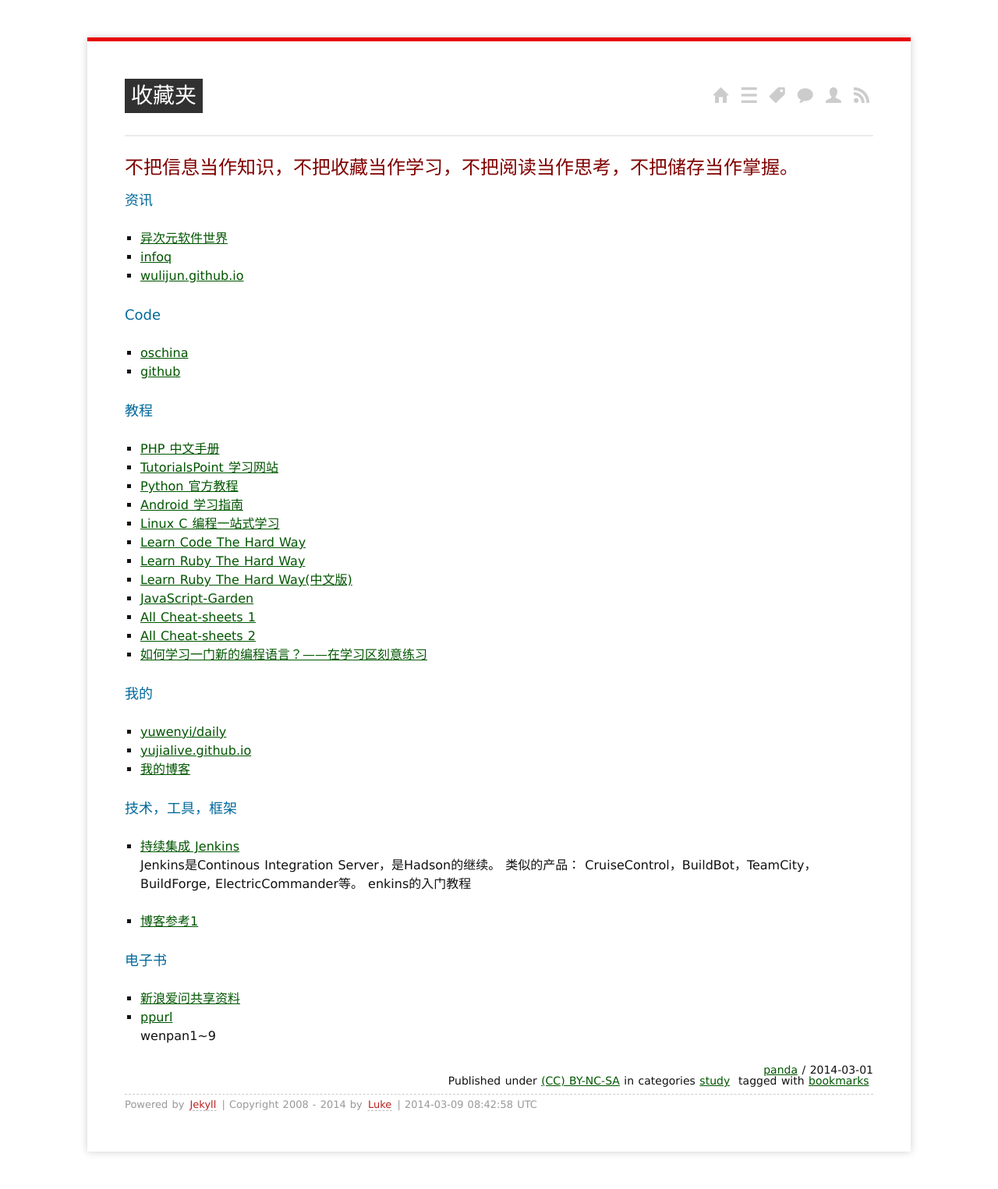
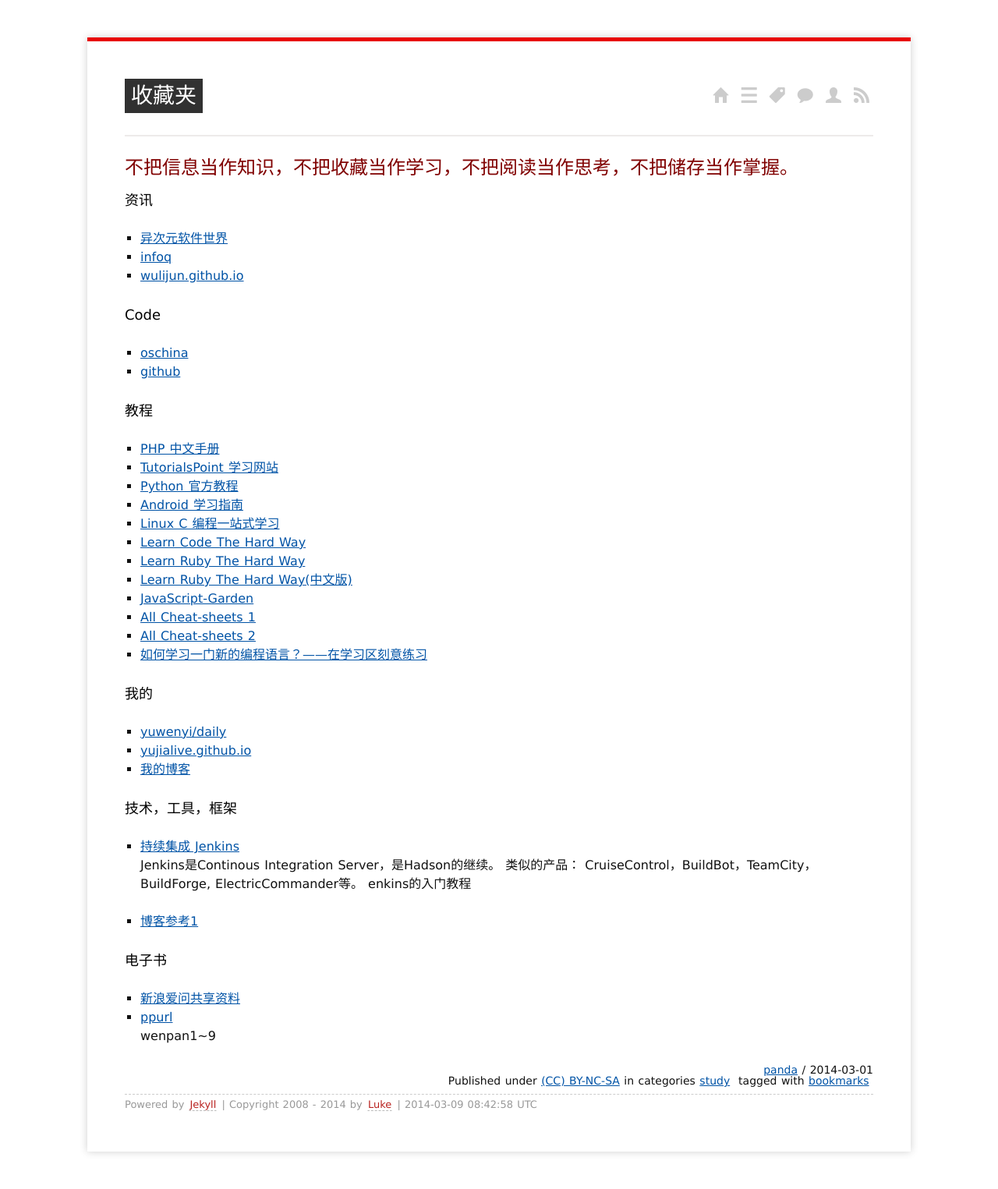
Before and after one commit to yujialive/yujialive.github.io, a Jekyll site: the page built from _posts/2014/2014-03-01-bookmarks.md, in a window 1280 px wide. Shown: the whole page at 78% size. Built offline with Jekyll 4.4.1, drawn with Linux system fonts in a browser that asks for light colours; Markdown is read by kramdown in place of the engine named in the settings; comment, search, counter and statistics services are not loaded.

Commit message:
daily updates

```diff
--- a/media/css/screen.css
+++ b/media/css/screen.css
@@ -87,7 +87,7 @@ h2 i {
 	color: #ccc;
 }
 h3 {
-    color: #00699B;
+    color: #000000;
     font-size: 18px;
     line-height: 1.5em;
 }
@@ -138,10 +138,10 @@ hr {
     margin: 0 0 22px 0;
 }
 a {
-    color: #005500;
+    color: #0053A6;
 }
 a:visited {
-    color: #005500;
+    color: #0053A6;
 }
 a.ss-icon {
 	font-size: 20px;
```
Also changed, not shown: _posts/2014/2014-03-09-python-note2.md (+3 -0 lines), about/index.md (+1 -1 lines).
